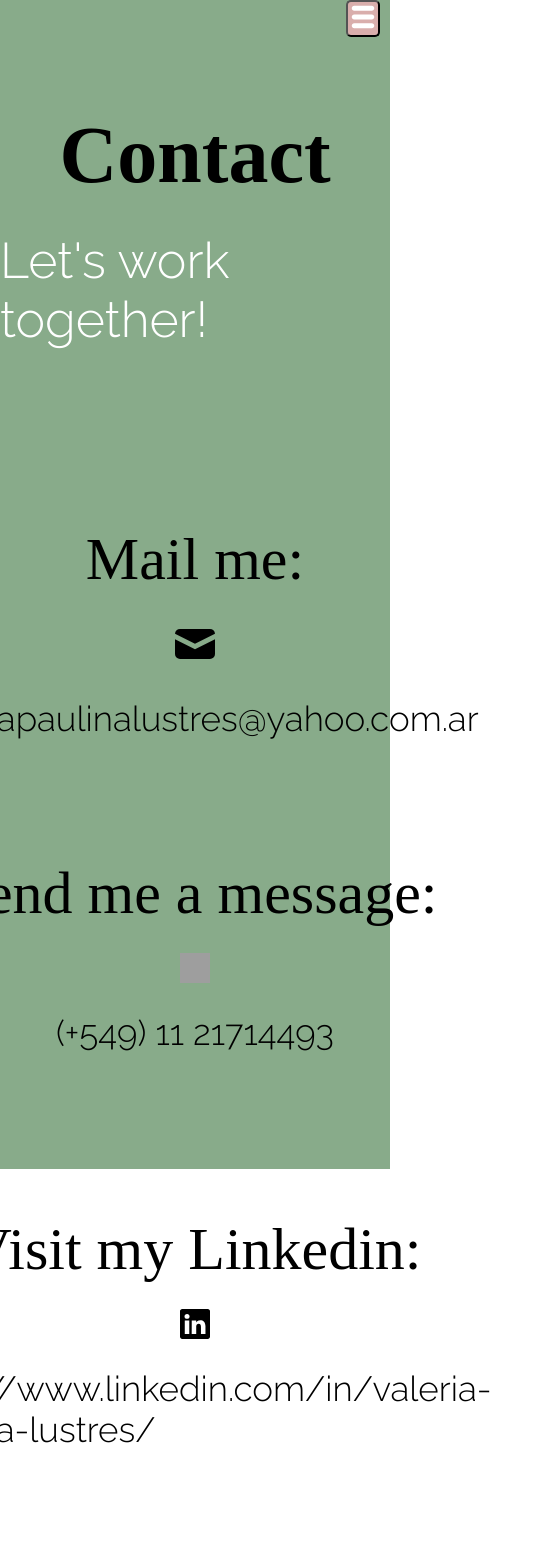
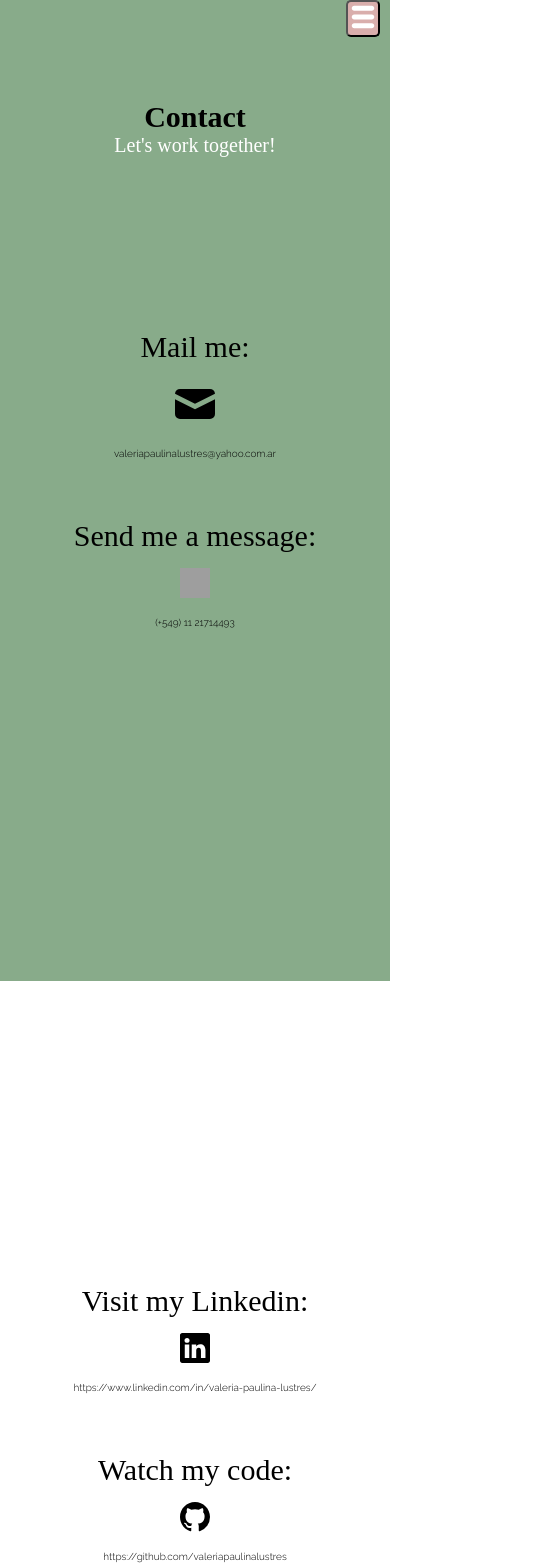
Before and after one commit to valeriapaulinalustres/portfolio, a React (Create React App) app: page /contact in a window 390 px wide. Shown: the top 1568 px of the page, 539 px wide, since content can reach past the window. Built offline with nearby package versions, Linux system fonts and the light colour scheme; grey boxes are pictures that could not be loaded; a web font is replaced by a local one.

Commit message:
css responsive contact

```diff
--- a/src/pages/contact.css
+++ b/src/pages/contact.css
@@ -40,14 +40,14 @@
 }
 
 .contact-contactTitle{
-    margin-bottom: 30px;
+
     font-size: 80px;
     font-family: var(--titulos);
     font-weight: bold;
 }
 
 .workTogether-contact{
-    font-family: var(--titulo1);
+    font-family: var(--titulos);
     font-size: 50px;
     color: white;
     font-weight: lighter;
@@ -106,3 +106,83 @@
     font-size: 35px;
     color: black;
 }
+
+@media only screen and (max-width:500px) {
+
+
+    .title-contact{
+        display: flex;
+        flex-direction: column;
+        justify-content: center;
+        align-items: center;
+        margin-top:20px;
+        margin-bottom: 60px;
+    }
+
+    .contact-contactTitle{
+
+        font-size: 30px;
+
+        font-weight: bold;
+    }
+
+    .workTogether-contact{
+
+        font-size: 20px;
+        color: white;
+        font-weight: lighter;
+    }
+
+
+
+    .second-section-contact{
+        background-color: white;
+        width: 100%;
+        height: 100vh;
+        display: flex;
+        flex-direction: column;
+        align-items: center;
+        justify-content: center;
+        padding-top: 100px;
+
+    }
+
+
+    .first-section-contact{
+
+
+        height: 100vh;
+        display: flex;
+        flex-direction: column;
+        align-items: center;
+        justify-content: center;
+
+    }
+
+    .third-section-contact{
+
+        height: 100vh;
+        display: flex;
+        flex-direction: column;
+        align-items: center;
+        justify-content: center;
+        padding-top: 100px;
+
+    }
+
+    .contact-card {
+        margin: 20px 5px;
+    }
+
+    .contact-card-title{
+        margin: 10px;
+        font-size: 30px;
+    }
+
+    .contact-card-text{
+        margin: 10px;
+        font-size: 10px;
+        width: 100vw;
+        text-align: center;
+    }
+}
--- a/src/pages/home.css
+++ b/src/pages/home.css
@@ -442,7 +442,7 @@ font-family: var(--titulo1);
 
     h1{
         font-size: 35px;
-        width: 95%;
+        width: 350px;
     }
 
     .buttons-home{
@@ -460,7 +460,7 @@ font-family: var(--titulo1);
     .home-container-sectionTwo{
 
         flex-direction: column;
-
+       opacity: 1;
 
     }
 
@@ -486,7 +486,16 @@ width: 80px;
         width: 80px;
     }
 .home-container-sectionPhrase{
-    padding: 0 10px;
+    padding: 0 20px;
+}
+.phrase{
+text-align: center;
+}
+.wo{
+text-align: center;
+}
+.home-container-sectionThree{
+    padding: 0 20px;
 }
 
 }
```
Also changed, not shown: src/pages/Home.js (+6 -3 lines).
